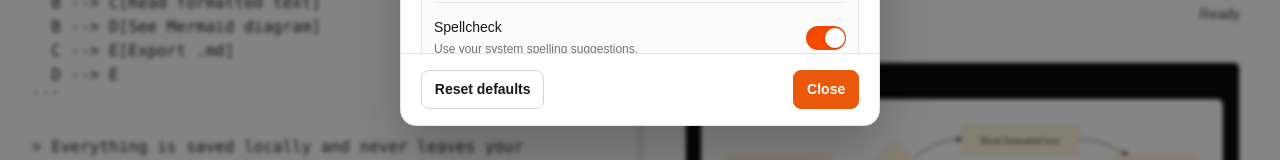
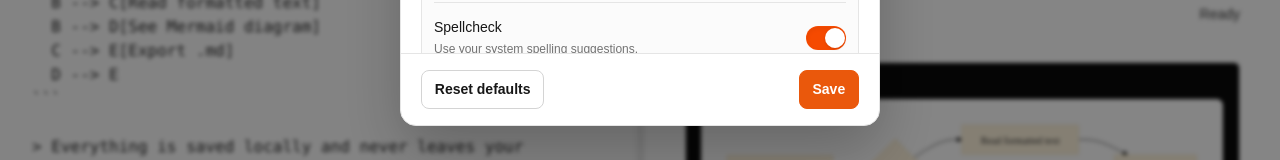
Before and after one commit to warunsinx/mdsheep-tauri-app, a React (Vite) app: page / in a window 1280 px wide. Both pictures are taken after a click on the button 1055 px from the left and 28 px from the top of the page. Shown: the part 610-770 px from the top of the page. Built offline with nearby package versions, Linux system fonts and the light colour scheme; a web font is replaced by a local one.

Commit message:
feat: require saving settings changes

```diff
--- a/src/components/EditorLayout.tsx
+++ b/src/components/EditorLayout.tsx
@@ -25,7 +25,7 @@ export function EditorLayout() {
   const editRadioRef = useRef<HTMLInputElement>(null);
   const { ratio, setRatio, commitRatio } = usePaneSplit();
   const isDesktop = useMediaQuery("(min-width: 768px)");
-  const { settings, updateSettings, reset } = useSettings();
+  const { settings, updateSettings, reset, save, restore } = useSettings();
 
   useEffect(() => {
     const timer = window.setTimeout(() => {
@@ -49,7 +49,7 @@ export function EditorLayout() {
     <div className="flex h-dvh min-h-[420px] flex-col overflow-hidden bg-white text-neutral-950 dark:bg-neutral-950 dark:text-neutral-50">
       <input ref={editRadioRef} id={editRadioId} className="pane-mode-edit sr-only" type="radio" name={paneModeName} aria-label="Edit" defaultChecked />
       <input id={previewRadioId} className="pane-mode-preview sr-only" type="radio" name={paneModeName} aria-label="Preview" />
-      <Toolbar markdown={markdown} editRadioId={editRadioId} previewRadioId={previewRadioId} onOpen={handleOpen} settings={settings} onSettingsChange={updateSettings} onSettingsReset={reset} />
+      <Toolbar markdown={markdown} editRadioId={editRadioId} previewRadioId={previewRadioId} onOpen={handleOpen} settings={settings} onSettingsChange={updateSettings} onSettingsReset={reset} onSettingsSave={save} onSettingsCancel={restore} />
       <main
         className={`pane-layout min-h-0 flex-1${isDesktop && ratio === 0 ? " pane-layout-editor-collapsed" : ""}${isDesktop && ratio === 100 ? " pane-layout-preview-collapsed" : ""}`}
         style={{
--- a/src/components/SettingsDialog.tsx
+++ b/src/components/SettingsDialog.tsx
@@ -1,4 +1,4 @@
-import { useEffect, useId, useRef, useState } from "react";
+import { useCallback, useEffect, useId, useRef, useState } from "react";
 import { Settings, X } from "lucide-react";
 import type { EditorSettings, LineHeight } from "@/lib/settings";
 import { Select, SelectContent, SelectItem, SelectTrigger, SelectValue } from "@/components/ui/select";
@@ -9,20 +9,32 @@ interface SettingsDialogProps {
   settings: EditorSettings;
   onChange: (patch: Partial<EditorSettings>) => void;
   onReset: () => void;
+  onSave: () => void;
+  onCancel: () => void;
 }
 
 const focusableSelector = "button, input, select, [tabindex]:not([tabindex='-1'])";
 
-export function SettingsDialog({ settings, onChange, onReset }: SettingsDialogProps) {
+export function SettingsDialog({ settings, onChange, onReset, onSave, onCancel }: SettingsDialogProps) {
   const [open, setOpen] = useState(false);
   const titleId = useId();
   const triggerRef = useRef<HTMLButtonElement>(null);
   const dialogRef = useRef<HTMLDivElement>(null);
 
-  const close = () => {
+  const finishClose = useCallback(() => {
     setOpen(false);
     window.setTimeout(() => triggerRef.current?.focus(), 0);
-  };
+  }, []);
+
+  const cancel = useCallback(() => {
+    onCancel();
+    finishClose();
+  }, [finishClose, onCancel]);
+
+  const save = useCallback(() => {
+    onSave();
+    finishClose();
+  }, [finishClose, onSave]);
 
   useEffect(() => {
     if (!open) return;
@@ -30,7 +42,7 @@ export function SettingsDialog({ settings, onChange, onReset }: SettingsDialogPr
     document.body.style.overflow = "hidden";
     dialogRef.current?.querySelector<HTMLElement>(focusableSelector)?.focus();
     const onKeyDown = (event: KeyboardEvent) => {
-      if (event.key === "Escape") close();
+      if (event.key === "Escape") cancel();
       if (event.key !== "Tab" || !dialogRef.current) return;
       const focusable = [...dialogRef.current.querySelectorAll<HTMLElement>(focusableSelector)];
       const first = focusable[0];
@@ -43,7 +55,7 @@ export function SettingsDialog({ settings, onChange, onReset }: SettingsDialogPr
       document.body.style.overflow = previousOverflow;
       document.removeEventListener("keydown", onKeyDown);
     };
-  }, [open]);
+  }, [cancel, open]);
 
   return (
     <>
@@ -51,11 +63,11 @@ export function SettingsDialog({ settings, onChange, onReset }: SettingsDialogPr
         <Settings className="size-4" aria-hidden="true" />
       </button>
       {open && (
-        <div className="settings-backdrop" onMouseDown={(event) => { if (event.target === event.currentTarget) close(); }}>
+        <div className="settings-backdrop" onMouseDown={(event) => { if (event.target === event.currentTarget) cancel(); }}>
           <div ref={dialogRef} role="dialog" aria-modal="true" aria-labelledby={titleId} className="settings-dialog">
             <div className="flex items-center justify-between border-b border-neutral-200 px-5 py-4 dark:border-neutral-800">
               <div><h2 id={titleId} className="text-lg font-semibold">Settings</h2><p className="mt-0.5 text-sm text-neutral-500 dark:text-neutral-400">Tune your writing space.</p></div>
-              <button type="button" className="icon-button" aria-label="Close settings" onClick={close}><X className="size-4" aria-hidden="true" /></button>
+              <button type="button" className="icon-button" aria-label="Close settings" onClick={cancel}><X className="size-4" aria-hidden="true" /></button>
             </div>
             <div className="space-y-6 overflow-y-auto px-5 py-5">
               <section aria-labelledby={`${titleId}-type`} className="space-y-5">
@@ -82,7 +94,7 @@ export function SettingsDialog({ settings, onChange, onReset }: SettingsDialogPr
             </div>
             <div className="flex justify-between border-t border-neutral-200 px-5 py-4 dark:border-neutral-800">
               <button type="button" className="settings-button" onClick={onReset}>Reset defaults</button>
-              <button type="button" className="settings-button settings-button-primary" onClick={close}>Close</button>
+              <button type="button" className="settings-button settings-button-primary" onClick={save}>Save</button>
             </div>
           </div>
         </div>
--- a/src/components/Toolbar.tsx
+++ b/src/components/Toolbar.tsx
@@ -12,9 +12,11 @@ interface ToolbarProps {
   settings: EditorSettings;
   onSettingsChange: (patch: Partial<EditorSettings>) => void;
   onSettingsReset: () => void;
+  onSettingsSave: () => void;
+  onSettingsCancel: () => void;
 }
 
-export function Toolbar({ markdown, editRadioId, previewRadioId, onOpen, settings, onSettingsChange, onSettingsReset }: ToolbarProps) {
+export function Toolbar({ markdown, editRadioId, previewRadioId, onOpen, settings, onSettingsChange, onSettingsReset, onSettingsSave, onSettingsCancel }: ToolbarProps) {
   return (
     <header className="editor-toolbar z-10 shrink-0 border-b border-neutral-200 bg-white/95 dark:border-neutral-800 dark:bg-neutral-950/95">
       <div className="flex h-14 items-center gap-3 px-4 sm:px-5">
@@ -30,7 +32,7 @@ export function Toolbar({ markdown, editRadioId, previewRadioId, onOpen, setting
         </div>
         <div className="ml-auto flex items-center gap-1.5">
           <ThemeToggle />
-          <SettingsDialog settings={settings} onChange={onSettingsChange} onReset={onSettingsReset} />
+          <SettingsDialog settings={settings} onChange={onSettingsChange} onReset={onSettingsReset} onSave={onSettingsSave} onCancel={onSettingsCancel} />
           <OpenButton onOpen={onOpen} />
           <ExportButton markdown={markdown} />
         </div>
--- a/src/hooks/useSettings.ts
+++ b/src/hooks/useSettings.ts
@@ -1,25 +1,27 @@
 import { useEffect, useRef, useState } from "react";
-import { DEFAULT_SETTINGS, loadSettings, resetSettings, saveSettings, type EditorSettings } from "@/lib/settings";
+import { DEFAULT_SETTINGS, loadSettings, saveSettings, type EditorSettings } from "@/lib/settings";
 
 export function useSettings() {
   const [settings, setSettings] = useState<EditorSettings>({ ...DEFAULT_SETTINGS });
-  const hydrated = useRef(false);
+  const savedSettings = useRef<EditorSettings>({ ...DEFAULT_SETTINGS });
 
   useEffect(() => {
     const timer = window.setTimeout(() => {
-      setSettings(loadSettings());
-      hydrated.current = true;
+      const loaded = loadSettings();
+      savedSettings.current = loaded;
+      setSettings(loaded);
     }, 0);
     return () => window.clearTimeout(timer);
   }, []);
 
-  useEffect(() => {
-    if (hydrated.current) saveSettings(settings);
-  }, [settings]);
-
   return {
     settings,
     updateSettings: (patch: Partial<EditorSettings>) => setSettings((current) => ({ ...current, ...patch })),
-    reset: () => setSettings(resetSettings()),
+    reset: () => setSettings({ ...DEFAULT_SETTINGS }),
+    save: () => {
+      savedSettings.current = { ...settings };
+      saveSettings(settings);
+    },
+    restore: () => setSettings({ ...savedSettings.current }),
   };
 }
```
Also changed, not shown: 2 other files (tests, documents, lock files or other folders).
